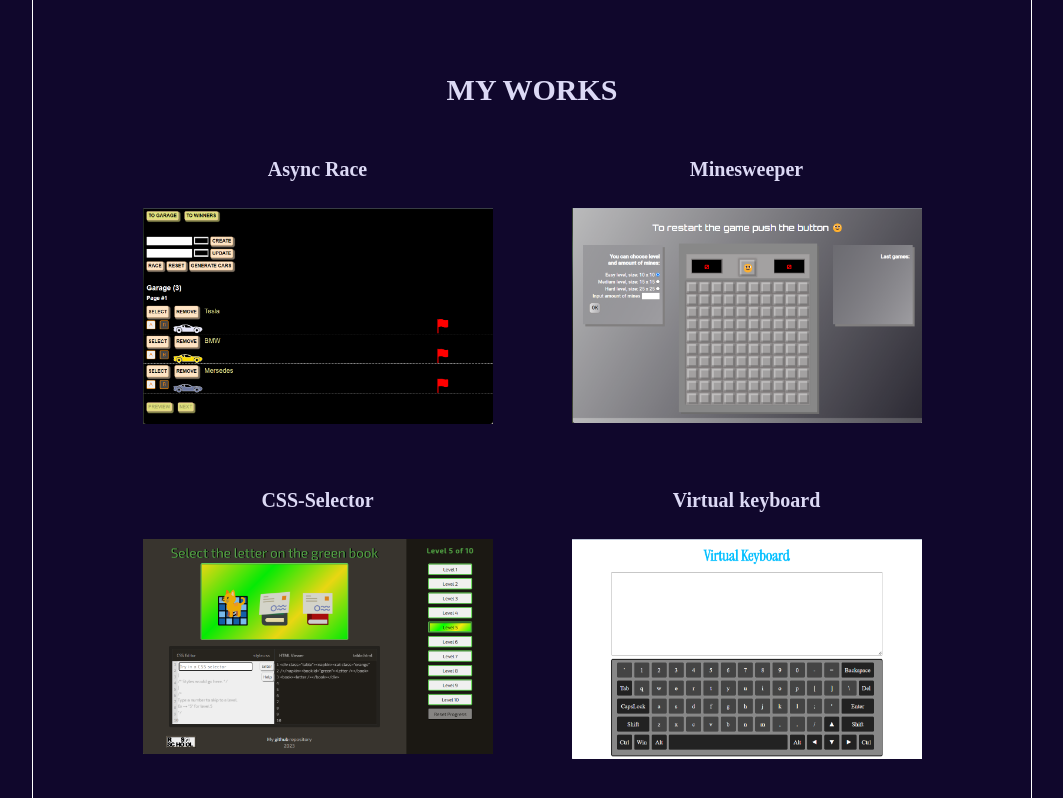
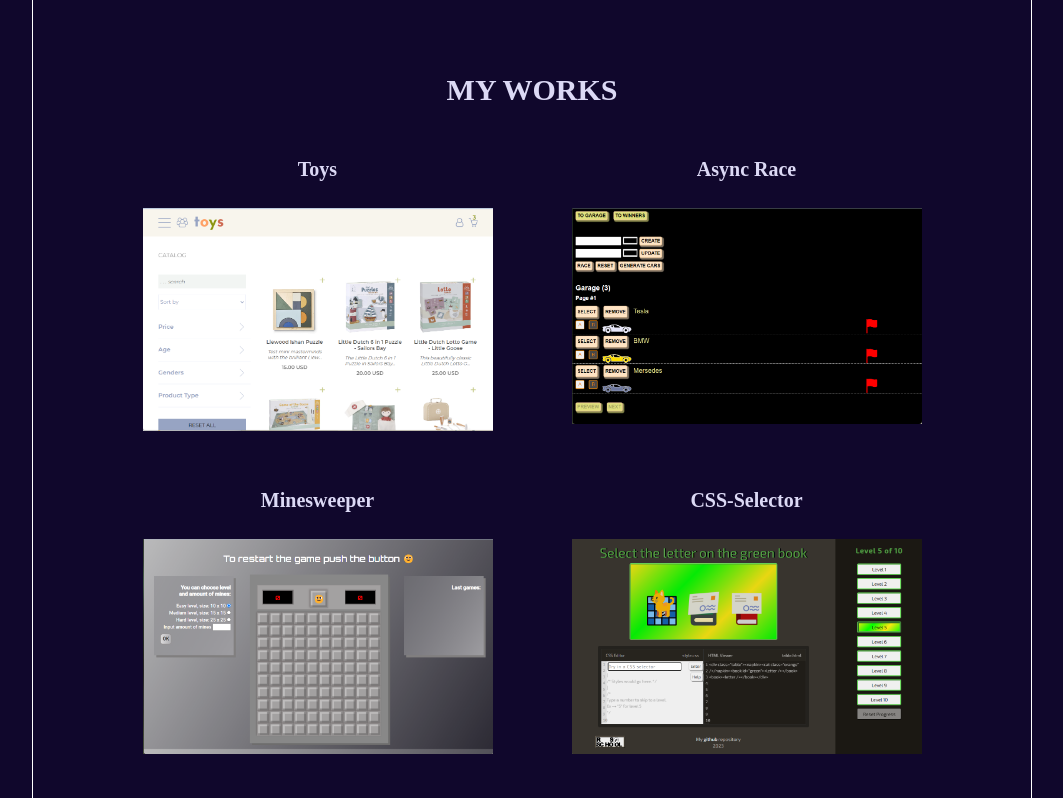
Before and after one commit to natanchik/portfolio, a website built with webpack: page src/index.html in a window 1280 px wide. Shown: the part 782-1580 px from the top of the page, without its empty margins (108-1171 px from the left). Built offline with nearby package versions, Linux system fonts and the light colour scheme.

Commit message:
feat: add my works item Toys

```diff
--- a/src/index.ts
+++ b/src/index.ts
@@ -25,11 +25,11 @@ myWorks.innerHTML = `<h2>MY WORKS</h2>`;
 const myWorksItems = document.createElement('div');
 myWorksItems.classList.add('my-works__items');
 myWorks.append(myWorksItems);
-const itemNames = ['Async Race', 'Minesweeper', 'CSS-Selector', 'Virtual keyboard', 'Shelter'];
-const itemImgs = ['race', 'minesweeper', 'selector', 'keyboard', 'shelter'];
+const itemNames = ['Toys', 'Async Race', 'Minesweeper', 'CSS-Selector', 'Virtual keyboard', 'Shelter'];
+const itemImgs = ['toys', 'race', 'minesweeper', 'selector', 'keyboard', 'shelter'];
 const itemLinks = [
+  'https://rs-toys.netlify.app/',
   'https://rolling-scopes-school.github.io/natanchik-JSFE2023Q1/async-race/',
-  '',
   '',
   '',
   'https://natanchik.github.io/virtual-keyboard/dist/',
--- a/src/style.scss
+++ b/src/style.scss
@@ -68,12 +68,16 @@ body {
 .my-works__item {
   display: inline-block;
   width: 350px;
-  min-height: 250px;
+  height: 250px;
   background-size: contain;
   background-repeat: no-repeat;
 
   h2 {
     width: 100%;
+  }
+
+  &.toys {
+    background-image: url('./assets/images/toys.png');
   }
 
   &.race {
```
Also changed, not shown: src/assets/images/toys.png (added).
